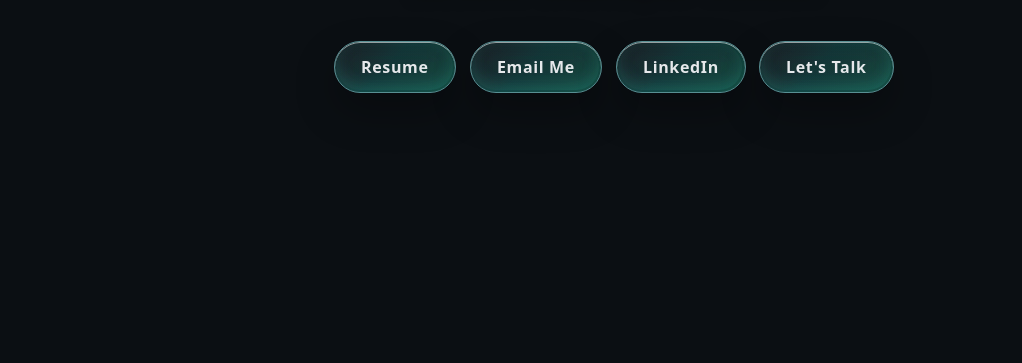
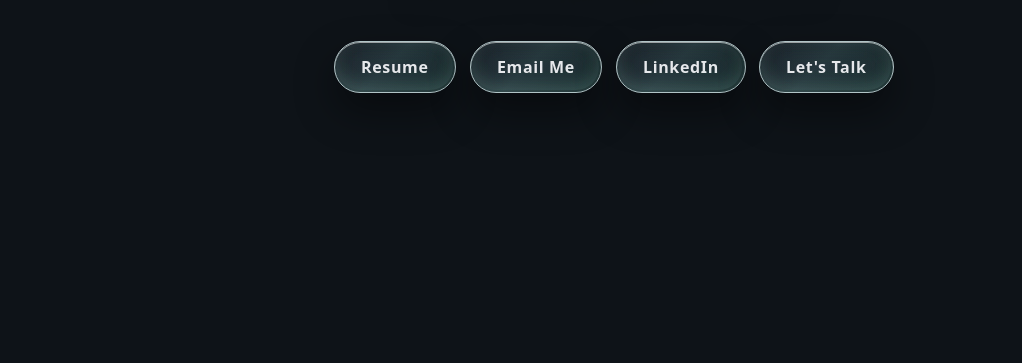
Before and after one commit to Sque3ze/PortfolioSite, a plain HTML site: page index.html in a window 1280 px wide. Shown: the part 437-800 px from the top of the page, without its empty margins (26-1048 px from the left). Drawn offline with nearby package versions, Linux system fonts and the light colour scheme.

Commit message:
Fixed issue with projects not following main color scheme

```diff
--- a/assets/css/main.css
+++ b/assets/css/main.css
@@ -1,111 +1,5 @@
 *, *::before, *::after { box-sizing: border-box; }
-/*
-  Theme Parameters — edit these six values to restyle the site quickly.
-  - --theme-primary: main brand color
-  - --theme-surface: page background
-  - --theme-text:    default text/heading color
-  - --theme-muted:   subtle lines/secondary text
-  - --theme-accent:  strong emphasis (active slide dot, etc.)
-  - --theme-accent-alt: alternate emphasis (hover/focus of slide dot)
-*/
-:root {
-  /* Edit only these six */
-
-  /*
-  --theme-primary:     #164ea9;
-  --theme-surface:     #023047;
-  --theme-text:        #ffb703;
-  --theme-muted:       #9dd4ed;
-  --theme-accent:      #219ebc;
-  --theme-accent-alt:  #ffb703;
-  */
-
-  --theme-primary:     #0E141B;
-  --theme-surface:     #0B0F13;
-  --theme-text:        #E6E8EB;
-  --theme-muted:       #6B7280;
-  --theme-accent:      #2DD4BF;
-  --theme-accent-alt:  #34D399;
-
-
-  /* Bridge variables used throughout styles (no need to edit) */
-  --bg: var(--theme-surface);
-  --fg: var(--theme-text);
-  --muted: var(--theme-muted);
-  --border: var(--theme-muted);
-  --border-hover: var(--theme-primary);
-  --shadow: rgba(0,0,0,0.35);
-  --surface: color-mix(in srgb, var(--theme-text) 6%, transparent);
-  --surface-hover: color-mix(in srgb, var(--theme-text) 10%, transparent);
-  --inner-highlight: color-mix(in srgb, var(--theme-text) 5%, transparent);
-  --sheen-linear: color-mix(in srgb, var(--theme-text) 10%, transparent);
-  --sheen-radial: color-mix(in srgb, var(--theme-text) 8%, transparent);
-  --dot-hover: var(--theme-accent-alt);
-
-  /* Motion curve */
-  --timing: cubic-bezier(0.22, 1, 0.36, 1);
-}
-
-/* Theme presets — switch by setting <html data-theme="..."> */
-:root[data-theme="dark"] {
-  --bg: #05060a;
-  --fg: #f7f8fb;
-  --muted: rgba(247,248,251,0.64);
-  --border: rgba(247,248,251,0.14);
-  --border-hover: rgba(247,248,251,0.30);
-  --shadow: rgba(0,0,0,0.40);
-  --surface: rgba(255,255,255,0.06);
-  --surface-hover: rgba(255,255,255,0.10);
-  --inner-highlight: rgba(255,255,255,0.05);
-  --sheen-linear: rgba(255,255,255,0.10);
-  --sheen-radial: rgba(255,255,255,0.08);
-  --dot-hover: rgba(255,255,255,0.45);
-}
-
-:root[data-theme="dim"] {
-  --bg: #0c0f14;
-  --fg: #e9edf6;
-  --muted: rgba(233,237,246,0.60);
-  --border: rgba(233,237,246,0.16);
-  --border-hover: rgba(233,237,246,0.28);
-  --shadow: rgba(0,0,0,0.38);
-  --surface: rgba(255,255,255,0.07);
-  --surface-hover: rgba(255,255,255,0.12);
-  --inner-highlight: rgba(255,255,255,0.05);
-  --sheen-linear: rgba(255,255,255,0.10);
-  --sheen-radial: rgba(255,255,255,0.08);
-  --dot-hover: rgba(255,255,255,0.42);
-}
-
-:root[data-theme="midnight"] {
-  --bg: #050510;
-  --fg: #e9eaff;
-  --muted: rgba(233,234,255,0.62);
-  --border: rgba(233,234,255,0.16);
-  --border-hover: rgba(233,234,255,0.34);
-  --shadow: rgba(0,0,20,0.50);
-  --surface: rgba(120,130,255,0.06);
-  --surface-hover: rgba(120,130,255,0.12);
-  --inner-highlight: rgba(255,255,255,0.05);
-  --sheen-linear: rgba(200,210,255,0.12);
-  --sheen-radial: rgba(180,190,255,0.10);
-  --dot-hover: rgba(210,220,255,0.55);
-}
-
-:root[data-theme="light"] {
-  --bg: #ffffff;
-  --fg: #111111;
-  --muted: rgba(0,0,0,0.62);
-  --border: rgba(0,0,0,0.12);
-  --border-hover: rgba(0,0,0,0.28);
-  --shadow: rgba(0,0,0,0.10);
-  --surface: rgba(0,0,0,0.04);
-  --surface-hover: rgba(0,0,0,0.08);
-  --inner-highlight: rgba(255,255,255,0.65);
-  --sheen-linear: rgba(0,0,0,0.10);
-  --sheen-radial: rgba(0,0,0,0.06);
-  --dot-hover: rgba(0,0,0,0.45);
-}
+/* Theme variables live in theme.css so the home page and project pages stay in sync. */
 
 /* Shared visual sizing so About and Projects align */
 :root { --section-visual-size: clamp(160px, 34vw, 320px); }
@@ -159,8 +53,8 @@ body {
   padding-bottom: clamp(8px, 1.8vh, 16px);
   color: var(--fg);
   text-shadow:
-    0 14px 28px rgba(0, 0, 0, 0.35),
-    0 0 18px color-mix(in srgb, var(--fg) 15%, var(--theme-accent) 5%);
+    0 16px 32px rgba(0, 0, 0, 0.32),
+    0 0 18px color-mix(in srgb, var(--fg) 22%, var(--theme-accent) 10%);
 }
 
 @keyframes titleFade {
@@ -355,7 +249,7 @@ body {
   margin-top: -4px;
   opacity: 0; /* hidden until typing starts */
   animation: mutedBreath 7800ms ease-in-out infinite;
-  text-shadow: 0 6px 14px color-mix(in srgb, var(--bg) 70%, transparent);
+  text-shadow: 0 10px 26px color-mix(in srgb, var(--bg) 55%, transparent);
 }
 .subtext.subtext--typing::after {
   content: "";
@@ -396,7 +290,7 @@ body.transitioning .actions a:hover {
   position: relative;
   display: inline-block;
   animation: sectionTitleGlow 6400ms ease-in-out infinite;
-  text-shadow: 0 10px 18px color-mix(in srgb, var(--shadow) 60%, transparent);
+  text-shadow: 0 10px 18px color-mix(in srgb, var(--shadow) 80%, transparent);
 }
 
 @supports (-webkit-background-clip: text) or (background-clip: text) {
@@ -478,7 +372,7 @@ body.transitioning .actions a:hover {
   margin: 0;
   animation: mutedBreath 8400ms ease-in-out infinite;
   animation-delay: 220ms;
-  text-shadow: 0 8px 18px color-mix(in srgb, var(--bg) 75%, transparent);
+  text-shadow: 0 14px 32px color-mix(in srgb, var(--bg) 60%, transparent);
 }
 .about-text__cta { color: var(--fg); font-weight: 600; line-height: 1.55; margin-top: clamp(12px, 2vw, 18px); }
 .about-photo {
@@ -558,7 +452,7 @@ body.transitioning .actions a:hover {
   line-height: 1.55;
   animation: mutedBreath 8600ms ease-in-out infinite;
   animation-delay: 360ms;
-  text-shadow: 0 6px 14px color-mix(in srgb, var(--bg) 72%, transparent);
+  text-shadow: 0 12px 28px color-mix(in srgb, var(--bg) 58%, transparent);
 }
 
 /* Motion safety */
--- a/assets/css/theme.css
+++ b/assets/css/theme.css
@@ -1,12 +1,12 @@
 /* Theme tokens shared across pages. Edit these six to restyle. */
 :root {
   /* Primary 6 parameters */
-  --theme-primary: #164ea9;
-  --theme-surface: #023047;
-  --theme-text: #ffb703;
-  --theme-muted: #8ecae6;
-  --theme-accent: #219ebc;
-  --theme-accent-alt: #ffb703;
+  --theme-primary: #0E141B;
+  --theme-surface: #0e1318;
+  --theme-text: #E6E8EB;
+  --theme-muted: #bfc1c7;
+  --theme-accent: #8fccc4;
+  --theme-accent-alt: #1e4939;
 
   /* Bridged variables used throughout styles */
   --bg: var(--theme-surface);
@@ -14,7 +14,7 @@
   --muted: var(--theme-muted);
   --border: var(--theme-muted);
   --border-hover: var(--theme-primary);
-  --shadow: rgba(0,0,0,0.35);
+  --shadow: rgba(0,0,0,0.55);
   --surface: color-mix(in srgb, var(--theme-text) 6%, transparent);
   --surface-hover: color-mix(in srgb, var(--theme-text) 10%, transparent);
   --inner-highlight: color-mix(in srgb, var(--theme-text) 5%, transparent);
@@ -25,3 +25,63 @@
   /* Motion curve */
   --timing: cubic-bezier(0.22, 1, 0.36, 1);
 }
+
+:root[data-theme="dark"] {
+  --bg: #05060a;
+  --fg: #f7f8fb;
+  --muted: rgba(247,248,251,0.64);
+  --border: rgba(247,248,251,0.14);
+  --border-hover: rgba(247,248,251,0.30);
+  --shadow: rgba(0,0,0,0.40);
+  --surface: rgba(255,255,255,0.06);
+  --surface-hover: rgba(255,255,255,0.10);
+  --inner-highlight: rgba(255,255,255,0.05);
+  --sheen-linear: rgba(255,255,255,0.10);
+  --sheen-radial: rgba(255,255,255,0.08);
+  --dot-hover: rgba(255,255,255,0.45);
+}
+
+:root[data-theme="dim"] {
+  --bg: #0c0f14;
+  --fg: #e9edf6;
+  --muted: rgba(233,237,246,0.60);
+  --border: rgba(233,237,246,0.16);
+  --border-hover: rgba(233,237,246,0.28);
+  --shadow: rgba(0,0,0,0.38);
+  --surface: rgba(255,255,255,0.07);
+  --surface-hover: rgba(255,255,255,0.12);
+  --inner-highlight: rgba(255,255,255,0.05);
+  --sheen-linear: rgba(255,255,255,0.10);
+  --sheen-radial: rgba(255,255,255,0.08);
+  --dot-hover: rgba(255,255,255,0.42);
+}
+
+:root[data-theme="midnight"] {
+  --bg: #050510;
+  --fg: #e9eaff;
+  --muted: rgba(233,234,255,0.62);
+  --border: rgba(233,234,255,0.16);
+  --border-hover: rgba(233,234,255,0.34);
+  --shadow: rgba(0,0,20,0.50);
+  --surface: rgba(120,130,255,0.06);
+  --surface-hover: rgba(120,130,255,0.12);
+  --inner-highlight: rgba(255,255,255,0.05);
+  --sheen-linear: rgba(200,210,255,0.12);
+  --sheen-radial: rgba(180,190,255,0.10);
+  --dot-hover: rgba(210,220,255,0.55);
+}
+
+:root[data-theme="light"] {
+  --bg: #ffffff;
+  --fg: #111111;
+  --muted: rgba(0,0,0,0.62);
+  --border: rgba(0,0,0,0.12);
+  --border-hover: rgba(0,0,0,0.28);
+  --shadow: rgba(0,0,0,0.10);
+  --surface: rgba(0,0,0,0.04);
+  --surface-hover: rgba(0,0,0,0.08);
+  --inner-highlight: rgba(255,255,255,0.65);
+  --sheen-linear: rgba(0,0,0,0.10);
+  --sheen-radial: rgba(0,0,0,0.06);
+  --dot-hover: rgba(0,0,0,0.45);
+}
```
